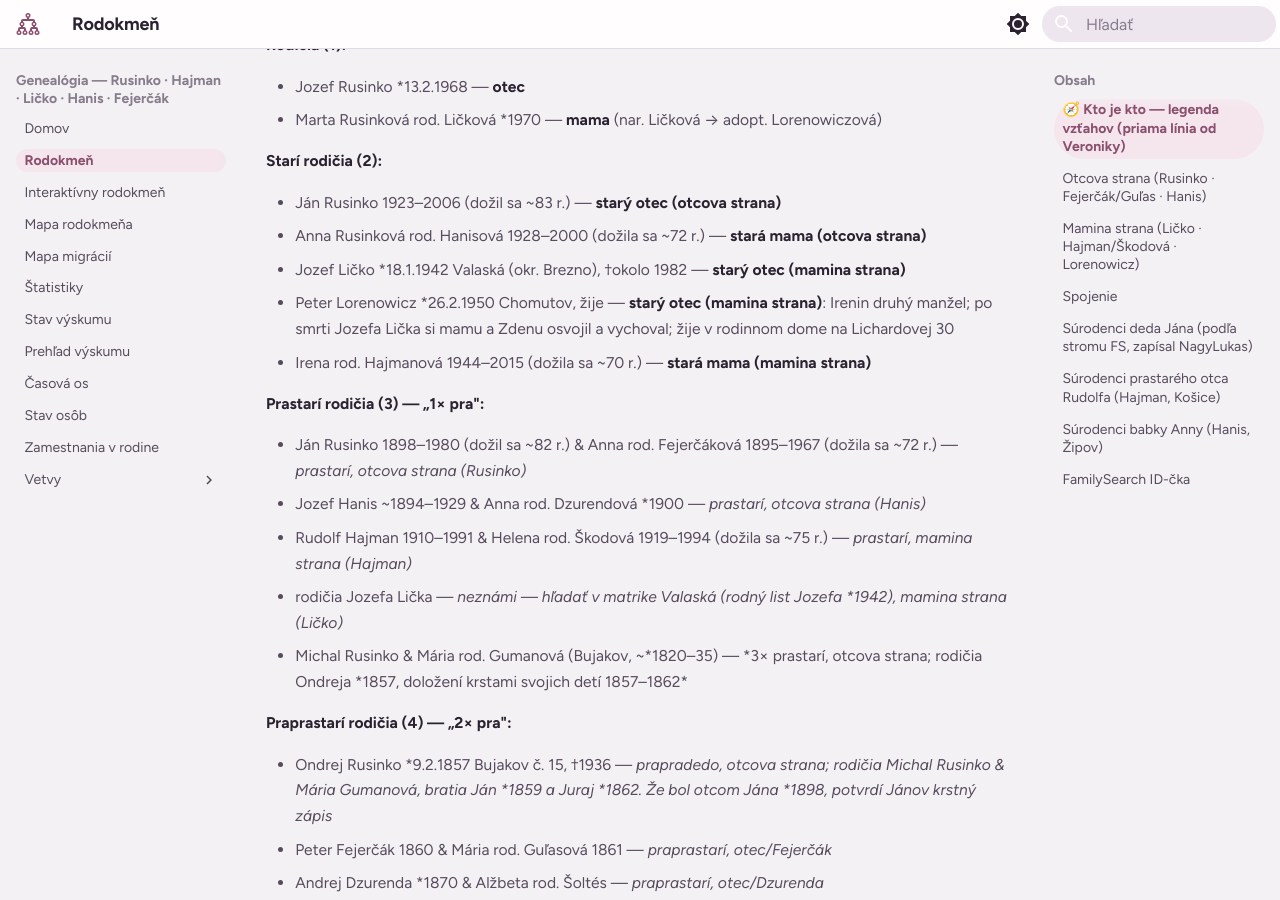
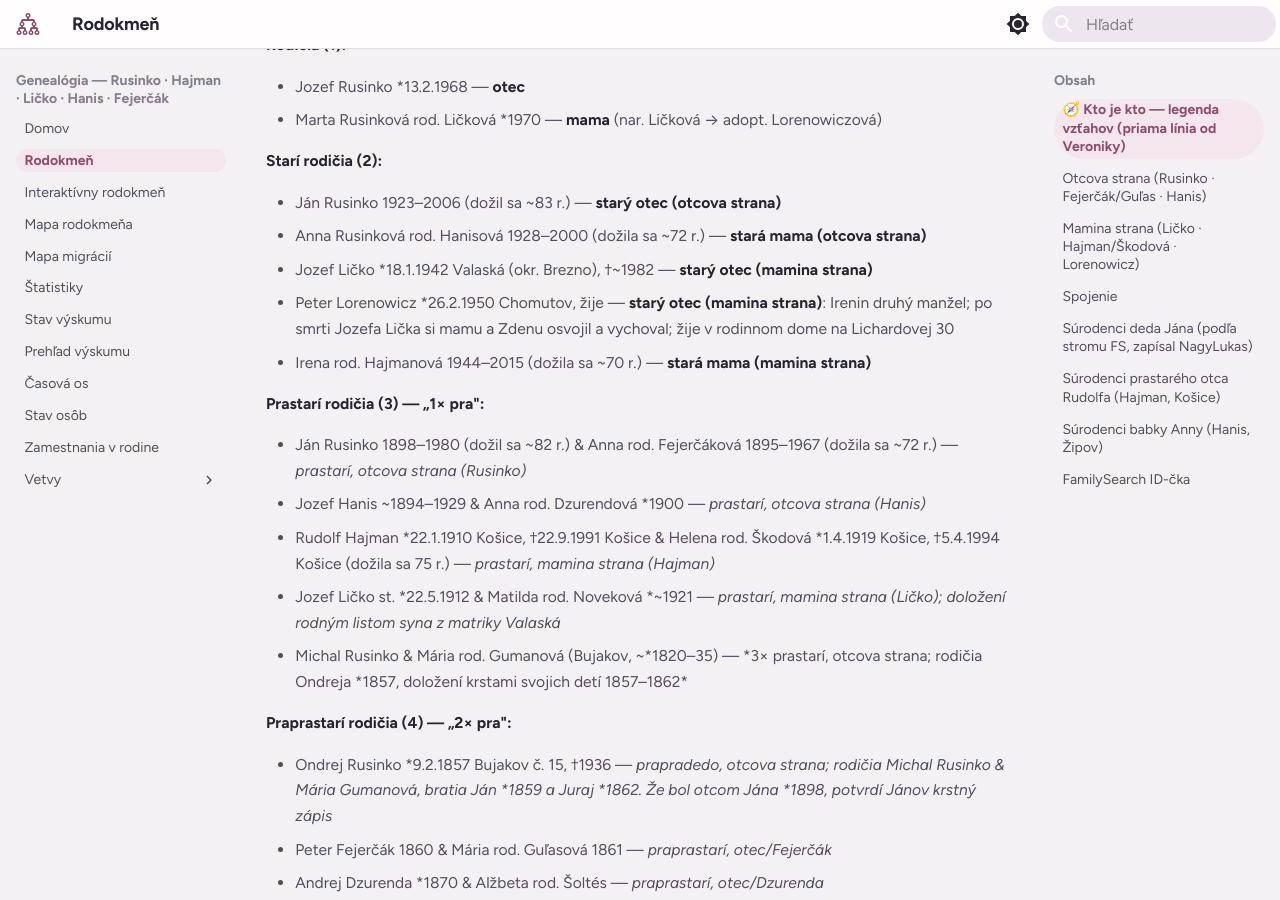
Before and after one commit to vrusi/genealogia, an MkDocs documentation site: the page built from docs/rodokmen.md, in a window 1280 px wide and 900 px high, scrolled down 509 px. Built offline with MkDocs 1.6.1 and Material for MkDocs 9.7.7, drawn with Linux system fonts in a browser that asks for light colours.

Commit message:
Zjednotene datumy v registri osob; Helena *1.4.1919/+5.4.1994 a rodicia Jozefa Licka vo vsetkych zobrazeniach

```diff
--- a/docs/rodokmen.md
+++ b/docs/rodokmen.md
@@ -19,7 +19,7 @@ Legenda: 🟢 doložené záznamom · 🟡 doložené nepriamo, čaká na zápis
 
 - Ján Rusinko 1923–2006 (dožil sa ~83 r.) — **starý otec (otcova strana)**
 - Anna Rusinková rod. Hanisová 1928–2000 (dožila sa ~72 r.) — **stará mama (otcova strana)**
-- Jozef Ličko \*18.1.1942 Valaská (okr. Brezno), †okolo 1982 — **starý otec (mamina strana)**
+- Jozef Ličko \*18.1.1942 Valaská (okr. Brezno), †~1982 — **starý otec (mamina strana)**
 - Peter Lorenowicz \*26.2.1950 Chomutov, žije — **starý otec (mamina strana)**: Irenin druhý manžel; po smrti Jozefa Lička si mamu a Zdenu osvojil a vychoval; žije v rodinnom dome na Lichardovej 30
 - Irena rod. Hajmanová 1944–2015 (dožila sa ~70 r.) — **stará mama (mamina strana)**
 
@@ -27,8 +27,8 @@ Legenda: 🟢 doložené záznamom · 🟡 doložené nepriamo, čaká na zápis
 
 - Ján Rusinko 1898–1980 (dožil sa ~82 r.) & Anna rod. Fejerčáková 1895–1967 (dožila sa ~72 r.) — *prastarí, otcova strana (Rusinko)*
 - Jozef Hanis ~1894–1929 & Anna rod. Dzurendová \*1900 — *prastarí, otcova strana (Hanis)*
-- Rudolf Hajman 1910–1991 & Helena rod. Škodová 1919–1994 (dožila sa ~75 r.) — *prastarí, mamina strana (Hajman)*
-- rodičia Jozefa Lička — *neznámi — hľadať v matrike Valaská (rodný list Jozefa \*1942), mamina strana (Ličko)*
+- Rudolf Hajman \*22.1.1910 Košice, †22.9.1991 Košice & Helena rod. Škodová \*1.4.1919 Košice, †5.4.1994 Košice (dožila sa 75 r.) — *prastarí, mamina strana (Hajman)*
+- Jozef Ličko st. \*22.5.1912 & Matilda rod. Noveková \*~1921 — *prastarí, mamina strana (Ličko); doložení rodným listom syna z matriky Valaská*
 - Michal Rusinko & Mária rod. Gumanová (Bujakov, ~\*1820–35) — \*3× prastarí, otcova strana; rodičia Ondreja \*1857, doložení krstami svojich detí 1857–1862*
 
 **Praprastarí rodičia (4) — „2× pra":**
@@ -110,12 +110,12 @@ graph TD
     KS["🟡 Katarína Škodová<br>Helenina matka · 1897–1985<br>hrob VC Košice sk. 1"]
   end
   subgraph mgen3["~1895–1920 — pradedovia"]
-    LX["❔ rodičia Jozefa Lička<br>zatiaľ neznámi"]
+    LX["🟡 Jozef Ličko st. *22.5.1912<br>a Matilda rod. Noveková *~1921<br>rodiská zatiaľ neznáme"]
     RH["🟢 Rudolf Hajman<br>kominár · *22.1.1910 Košice †22.9.1991<br>hrob VC Košice sk. 1"]
-    HS["🟢 Helena rod. Škodová<br>1919–1994 · hrob VC sk. 1<br>(poľský pôvod?)"]
+    HS["🟢 Helena rod. Škodová<br>*1.4.1919 Košice †5.4.1994 Košice<br>hrob VC sk. 1 · (poľský pôvod?)"]
   end
   subgraph mgen2["dedovia"]
-    JL["🟡 Jozef Ličko<br>*1942 Valaská (Horehronie)<br>žil v Jasove a KE · majster VSS<br>†1981+ (rakovina)"]
+    JL["🟡 Jozef Ličko<br>*1942 Valaská (Horehronie)<br>žil v Jasove a KE · majster VSS<br>†~1982 (rakovina)"]
     IH["🟢 Irena Hajmanová<br>*16.11.1944 †20.4.2015 Košice<br>†ako Lorenowiczová; kremácia, bez hrobu"]
     PL["🧡 Peter Lorenowicz/Lorenovicz<br>*26.2.1950 Chomutov (ČR), žije — dom Lichardova 30<br>⚭2 Irena; mamu a Zdenu si osvojil a vychoval<br>brat Dmytro 1946–2020, sestra Tatiana vyd. Elleder (DE)<br>matka Mária †KE ~2000; do KE za prácou vo VSŽ"]
   end
```
Also changed, not shown: docs/casova-os.md (+3 -1 lines), docs/interaktivny-rodokmen.md (+2 -2 lines), docs/prehlad.md (+2 -2 lines), docs/prilohy/interaktivny-rodokmen.html (+6 -2 lines), docs/stav-osob.md (+28 -24 lines).
